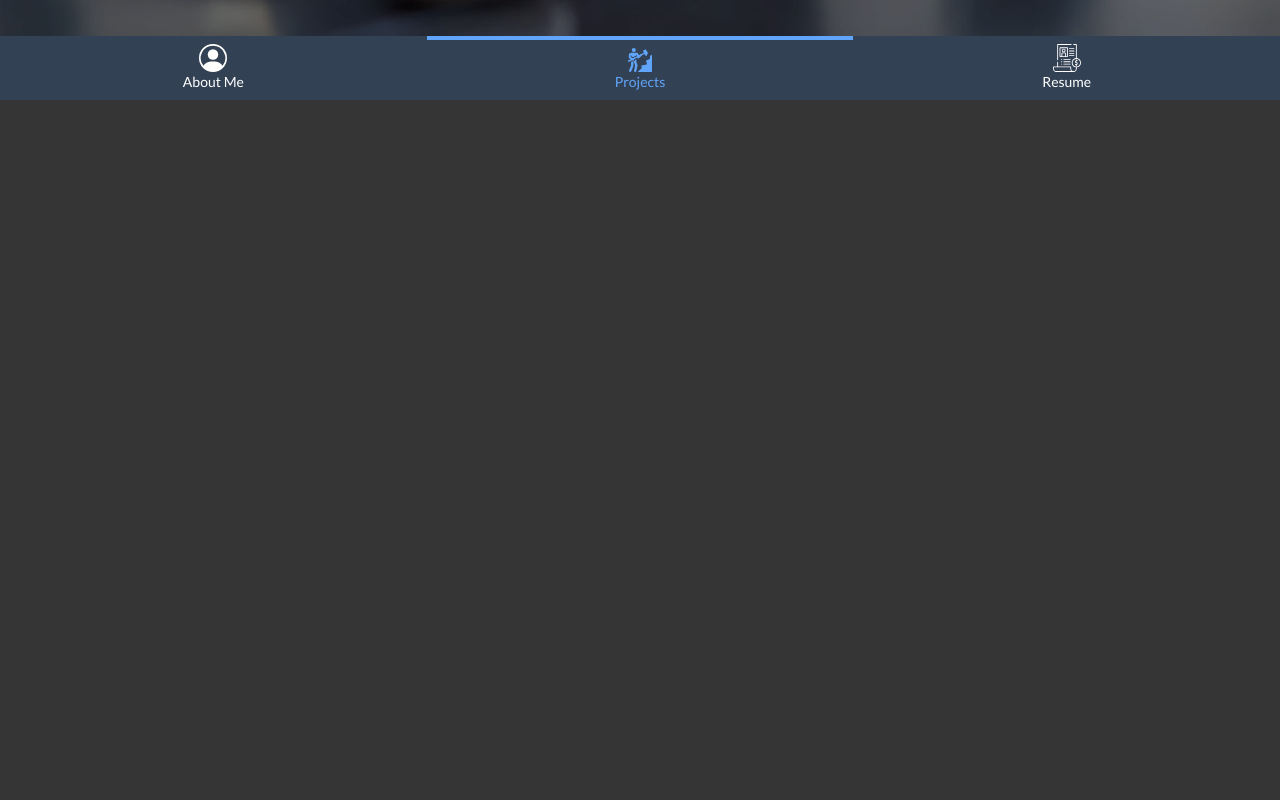
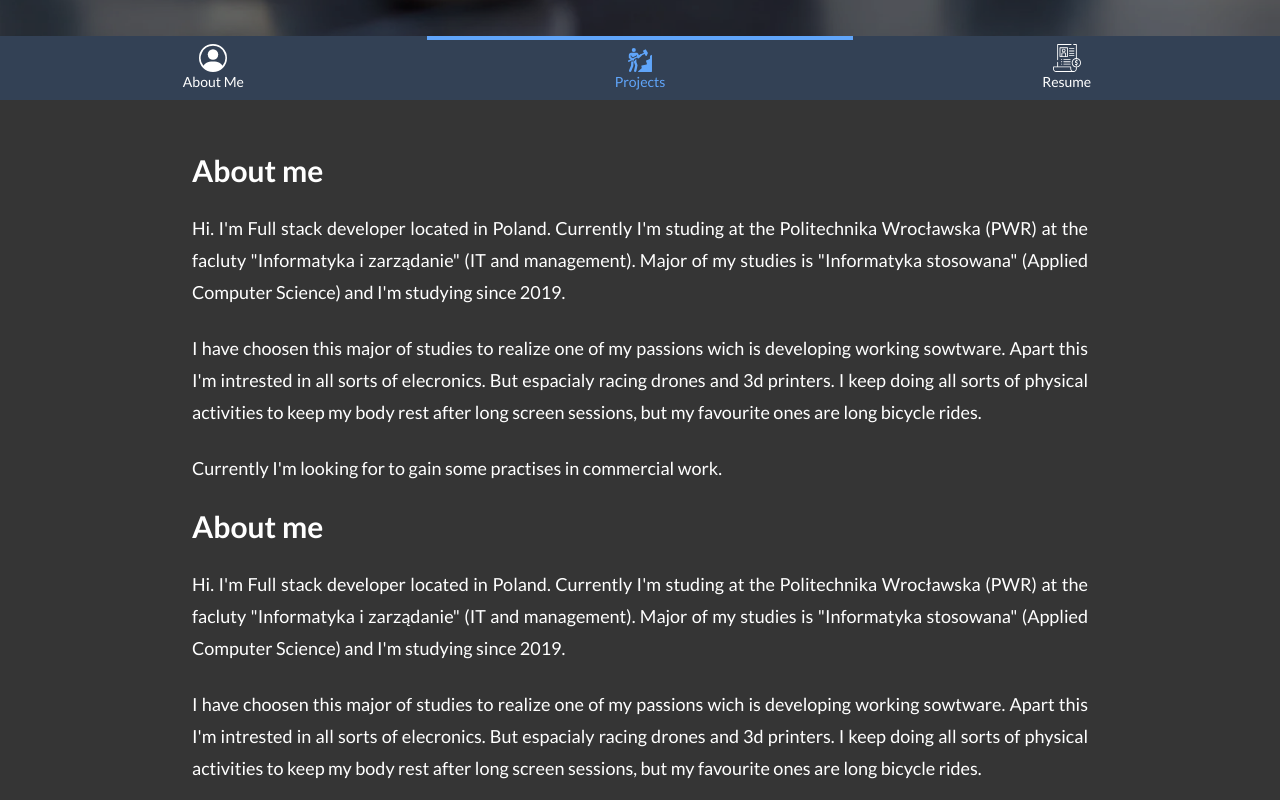
Before and after one commit to EP-coode/portfolio_v2, a Next.js app: page / in a window 1280 px wide. Shown: the part 700-1500 px from the top of the page. Built offline with nearby package versions, Linux system fonts and the light colour scheme.

Commit message:
make progress bar, scroolbar style , todo performace optimalizations

```diff
--- a/pages/index.tsx
+++ b/pages/index.tsx
@@ -11,6 +11,8 @@ import BottomNavAction from "../src/components/BottomNavAction";
 import { CirclePersonIcon, ResumeIcon, WorkerIcon } from "../src/icons";
 import Section from "../src/layout/Section";
 import { MarkdownSection } from "../src/components/MarkdownSection";
+import ProgresBar from "../src/components/ProgresBar";
+import useScrollPrgores from "../src/hooks/useScrollPrgores";
 
 export async function getStaticProps() {
   let aboutMeSection;
@@ -46,6 +48,7 @@ const Home: NextPage<HomePageProps> = ({ aboutMeSection }) => {
   const aboutMeRef = useRef<HTMLElement | null>(null);
   const myProjects = useRef<HTMLElement | null>(null);
   const contactMe = useRef<HTMLElement | null>(null);
+  const pageProggres = useScrollPrgores();
 
   const scrolToRef = (ref: React.RefObject<HTMLElement>) => {
     ref.current?.scrollIntoView({
@@ -61,8 +64,9 @@ const Home: NextPage<HomePageProps> = ({ aboutMeSection }) => {
         <meta name="description" content="Generated by create next app" />
         <link rel="icon" href="/favicon.ico" />
       </Head>
+      {pageProggres && <ProgresBar progress={pageProggres} />}
       <Banner title="Hi I'm Ernest, a web developer" />
-      <div className="m-7">
+      <div className="m-7 overflow-hidden">
         {aboutMeSection && (
           <Section title={aboutMeSection.data.title} ref={aboutMeRef}>
             <MarkdownSection content={aboutMeSection.content} />
--- /dev/null
+++ b/src/components/ProgresBar.tsx
@@ -0,0 +1,20 @@
+import React from "react";
+
+type Props = {
+  progress: number;
+};
+
+const ProggresBar = ({ progress }: Props) => {
+  return (
+    <div className="h-1.5 w-full fixed top-0 left-0 bg-transparent z-30">
+      <div
+        className="h-full ml-0 bg-gradient-to-r from-cyan-500 to-blue-500"
+        style={{
+          width: `${progress}%`,
+        }}
+      ></div>
+    </div>
+  );
+};
+
+export default ProggresBar;
--- /dev/null
+++ b/src/hooks/useScrollPrgores.tsx
@@ -0,0 +1,26 @@
+import React, { useEffect, useState } from "react";
+
+export default function useScrollPrgores(): number | undefined {
+  const [pageProgres, setPageProgres] = useState(0);
+
+  useEffect(() => {
+    const onWindowScroll = () => {
+      const scroolTop =
+        window.pageYOffset ||
+        document.documentElement.scrollTop ||
+        document.body.scrollTop ||
+        0;
+      const progress =
+        (scroolTop / (document.body.scrollHeight - window.innerHeight)) * 100;
+
+      setPageProgres(progress);
+    };
+
+    window.addEventListener("scroll", onWindowScroll);
+    return () => {
+      window.removeEventListener("scroll", onWindowScroll);
+    };
+  }, []);
+
+  return pageProgres;
+}
--- a/src/layout/Section.tsx
+++ b/src/layout/Section.tsx
@@ -16,7 +16,7 @@ const Section = React.forwardRef<HTMLElement, SectionProps>(
     console.log(wasInViewport);
 
     return (
-      <section className="max-w-4xl mx-auto overflow-hidden" ref={mergedRefs}>
+      <section className="max-w-4xl mx-auto overflow-visible" ref={mergedRefs}>
         <SlideLeft slidedIn={wasInViewport}>
           <h2 className={"text-white text-3xl font-bold"}>{title}</h2>
           <div className="">{children}</div>
--- a/src/transitions/SlideLeft.tsx
+++ b/src/transitions/SlideLeft.tsx
@@ -9,12 +9,10 @@ type Props = {
 export default function SlideLeft({ children, slidedIn }: Props) {
   return (
     <div
-      className={classNames(
-        "transition-transform duration-700 translate-x-full overflow-hidden",
-        {
-          "translate-x-0": slidedIn,
-        }
-      )}
+      className={classNames("transition-all duration-1000", {
+        "translate-x-0 opacity-1": slidedIn,
+        "translate-x-full opacity-0": !slidedIn,
+      })}
     >
       {children}
     </div>
--- a/styles/globals.css
+++ b/styles/globals.css
@@ -8,4 +8,26 @@
   }
 
   /* ... */
+
+  /* Scrolbar */
+
+  ::-webkit-scrollbar {
+    width: 0.5rem;
+  }
+
+  ::-webkit-scrollbar-track {
+    @apply bg-slate-600
+  }
+
+  ::-webkit-scrollbar-thumb {
+    @apply bg-cyan-500
+  }
+
+  ::-moz-selection {
+    background: rgba(0, 185, 170, 0.651);
+  }
+
+  ::selection {
+    background: rgba(0, 185, 170, 0.651);
+    }
 }
```
